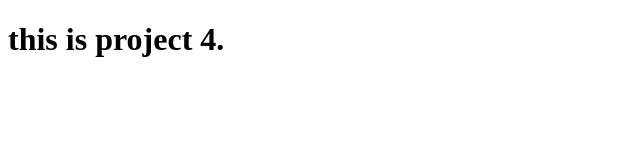
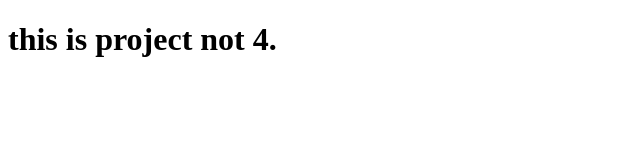
Before and after one commit to Alok2580/project-4-demo, a plain HTML site: page index.html in a window 1280 px wide. Shown: the full height of the page, 0-640 px from the left. Drawn offline with Linux system fonts and the light colour scheme.

Commit message:
Add new lol

```diff
--- a/index.html
+++ b/index.html
@@ -7,7 +7,7 @@
 </head>
 <body>
 
-    <h1>this is project 4. </h1>
+    <h1>this is project not  4. </h1>
 
 
 </body>
```
Also changed, not shown: lol.js (added).
